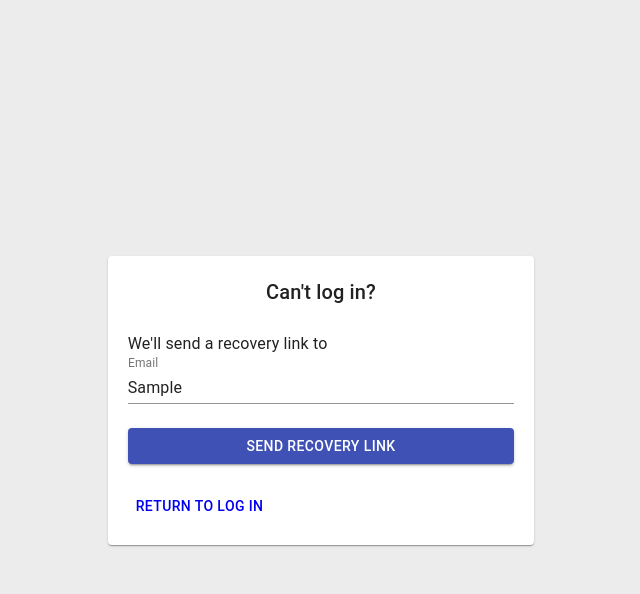
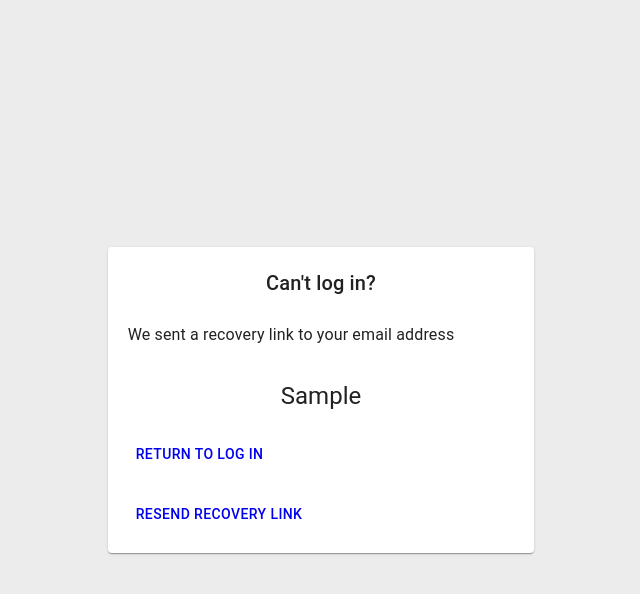
Before and after one commit to AdiPat/boreds, a React (Create React App) app: page /forgot in a window 1280 px wide. Both pictures are taken after typing "Sample" into the empty fields and a click on the button "SEND RECOVERY LINK". Shown: the top 594 px of the page, without its empty margins (319-959 px from the left). Built offline with nearby package versions, Linux system fonts and the light colour scheme; no server answers.

Commit message:
ForgotPasswordPage: Add dummy code for sending recovery link

```diff
--- a/src/pages/ForgotPasswordPage.js
+++ b/src/pages/ForgotPasswordPage.js
@@ -1,3 +1,4 @@
+import { useState } from "react";
 import Grid from "@material-ui/core/Grid";
 import Card from "@material-ui/core/Card";
 import Typography from "@material-ui/core/Typography";
@@ -5,6 +6,15 @@ import TextField from "@material-ui/core/TextField";
 import Button from "@material-ui/core/Button";
 
 function ForgotPasswordPage() {
+  const [email, setEmail] = useState("");
+  const [linkSent, setLinkSent] = useState(false);
+
+  const handleOnClick = () => {
+    // TODO: Send email
+    console.log("Sending email to ", email);
+    setLinkSent(true);
+  };
+
   return (
     <Grid
       style={{ minHeight: "100vh", backgroundColor: "#ececec" }}
@@ -22,24 +32,45 @@ function ForgotPasswordPage() {
               </Typography>
             </Grid>
             <Grid item xs={12}>
-              <Typography>We'll send a recovery link to</Typography>
+              <Typography>
+                {linkSent
+                  ? "We sent a recovery link to your email address"
+                  : "We'll send a recovery link to"}
+              </Typography>
+              {linkSent ? (
+                <Typography align="center" variant="h5">
+                  <br />
+                  {email}
+                </Typography>
+              ) : (
+                ""
+              )}
+              {!linkSent ? (
                 <TextField
                   style={{ width: "100%" }}
                   label="Email"
                   type="text"
                   size="medium"
+                  onChange={(e) => setEmail(e.target.value)}
                 ></TextField>
+              ) : (
+                ""
+              )}
             </Grid>
-
+            {!linkSent ? (
               <Grid item xs={12}>
                 <Button
                   style={{ width: "100%" }}
                   variant="contained"
                   color="primary"
+                  onClick={handleOnClick}
                 >
                   Send recovery link
                 </Button>
               </Grid>
+            ) : (
+              ""
+            )}
             <Grid item xs={12}>
               <Button color="primary">
                 <a href="/login" style={{ textDecoration: "none" }}>
@@ -47,6 +78,17 @@ function ForgotPasswordPage() {
                 </a>
               </Button>
             </Grid>
+            {linkSent ? (
+              <Grid item xs={12}>
+                <Button color="primary">
+                  <a href="/forgot" style={{ textDecoration: "none" }}>
+                    Resend recovery link
+                  </a>
+                </Button>
+              </Grid>
+            ) : (
+              <hr />
+            )}
           </Grid>
         </Card>
       </Grid>
```
Lines whose indentation alone changed are shown as unchanged.
